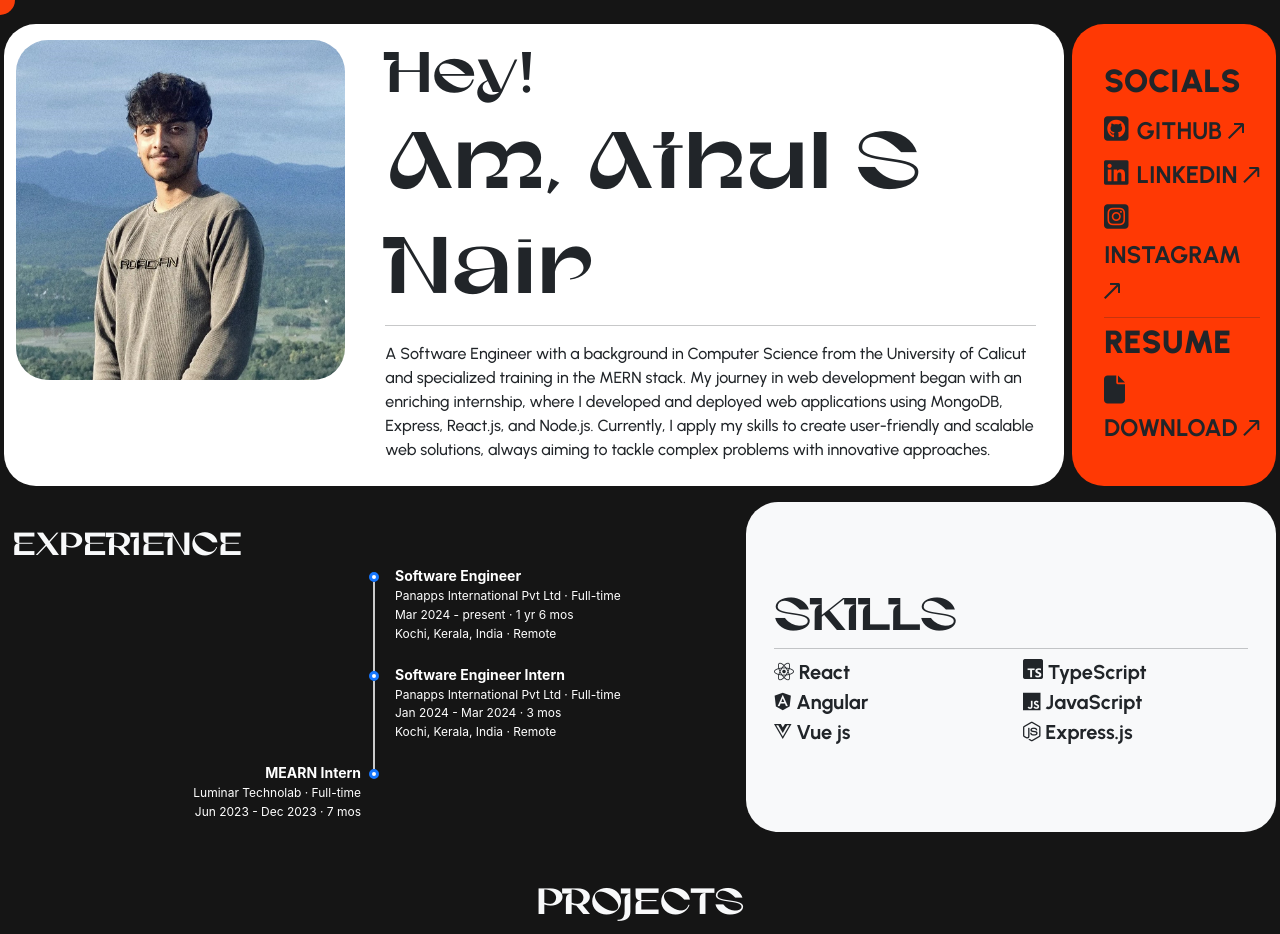
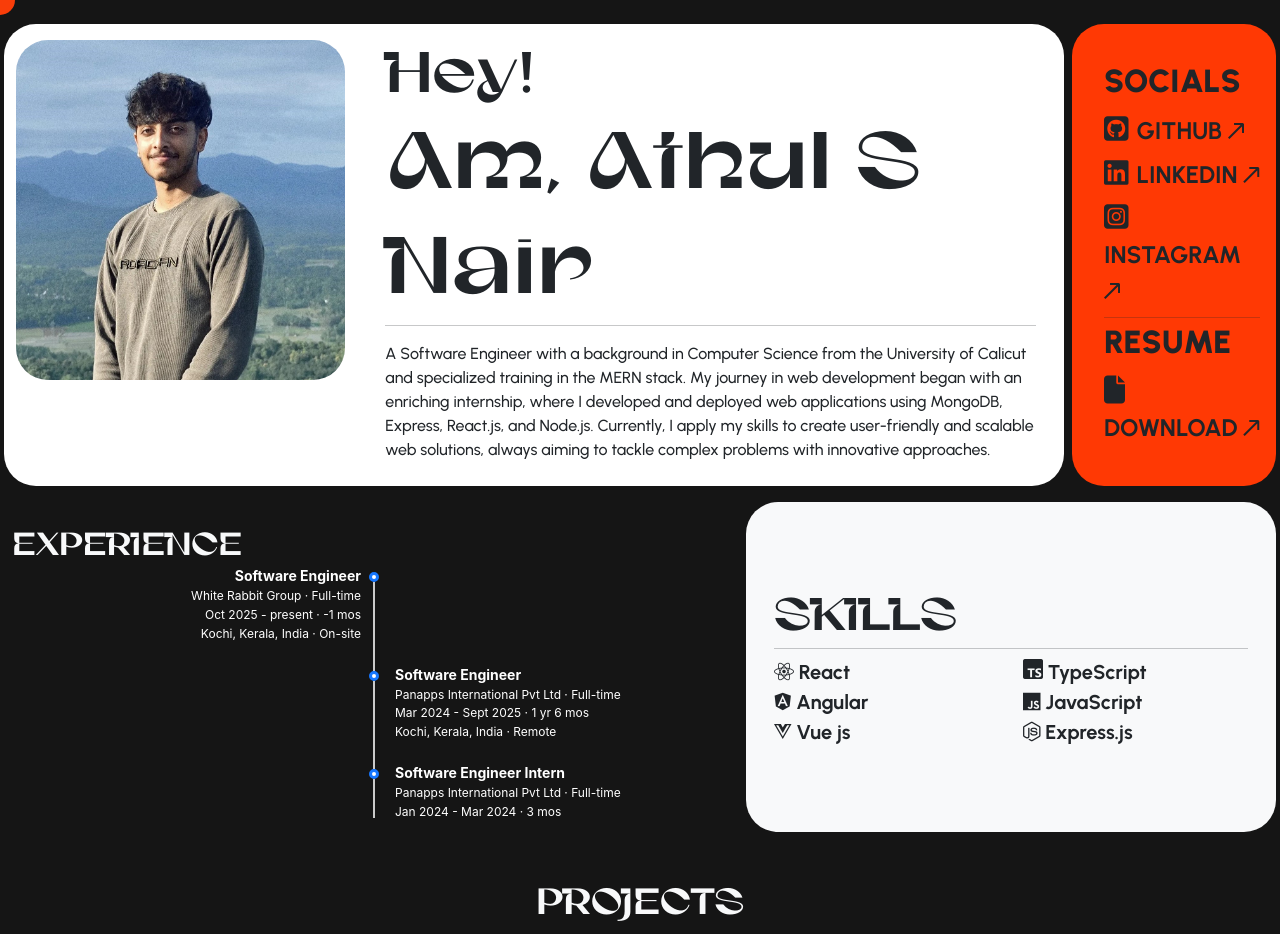
Before and after one commit to Athulsn10/portfolio-new, a React (Vite) app: page /Home in a window 1280 px wide. Shown: the top 934 px of the page. Built offline with nearby package versions, Linux system fonts and the light colour scheme.

Commit message:
refactor: update Experience component with new job details and improve date formatting

```diff
--- a/src/components/Experience.tsx
+++ b/src/components/Experience.tsx
@@ -25,19 +25,31 @@ const Experience: React.FC = () => {
   };
 
   useEffect(() => {
-    const inputMonth = 3;
-    const inputYear = 2024;
+    const inputMonth = 10;
+    const inputYear = 2025;
     const monthsSinceInput = dynamicDate(inputMonth, inputYear);
     setTotalMonth(monthsSinceInput);
   }, []);
 
   const items: ExperienceItem[] = [
     {
+      position: 'right',
+      children: (
+        <>
+          <p className='fw-bolder'>Software Engineer</p>
+          <p style={{ fontSize: '12px' }}><a className='social-link' target='_blank' href='https://whiterabbit.group/'>White Rabbit Group</a> · Full-time</p>
+          <p style={{ fontSize: '12px' }}>Oct 2025 - present · {totalMonth}</p>
+          <p style={{ fontSize: '12px' }}>Kochi, Kerala, India · On-site</p>
+        </>
+      ),
+    },
+    {
+      position: 'left',
       children: (
         <>
           <p className='fw-bolder'>Software Engineer</p>
           <p style={{ fontSize: '12px' }}><a className='social-link' target='_blank' href='https://panapps.co/'>Panapps  International Pvt Ltd</a> · Full-time</p>
-          <p style={{ fontSize: '12px' }}>Mar 2024 - present · {totalMonth}</p>
+          <p style={{ fontSize: '12px' }}>Mar 2024 - Sept 2025 · 1 yr 6 mos</p>
           <p style={{ fontSize: '12px' }}>Kochi, Kerala, India · Remote</p>
         </>
       ),
@@ -60,7 +72,7 @@ const Experience: React.FC = () => {
           <p className='fw-bolder'>MEARN Intern</p>
           <p style={{ fontSize: '12px' }}><a className='social-link' target='_blank' href='https://www.luminartechnolab.com/'>Luminar Technolab</a> · Full-time</p>
           <p style={{ fontSize: '12px' }}>Jun 2023 - Dec 2023 · 7 mos</p>
-          <p style={{ fontSize: '12px' }}>Ernakulam, Kerala, India · Remote</p>
+          <p style={{ fontSize: '12px' }}>Kochi, Kerala, India · Remote</p>
         </>
       ),
     },
```
